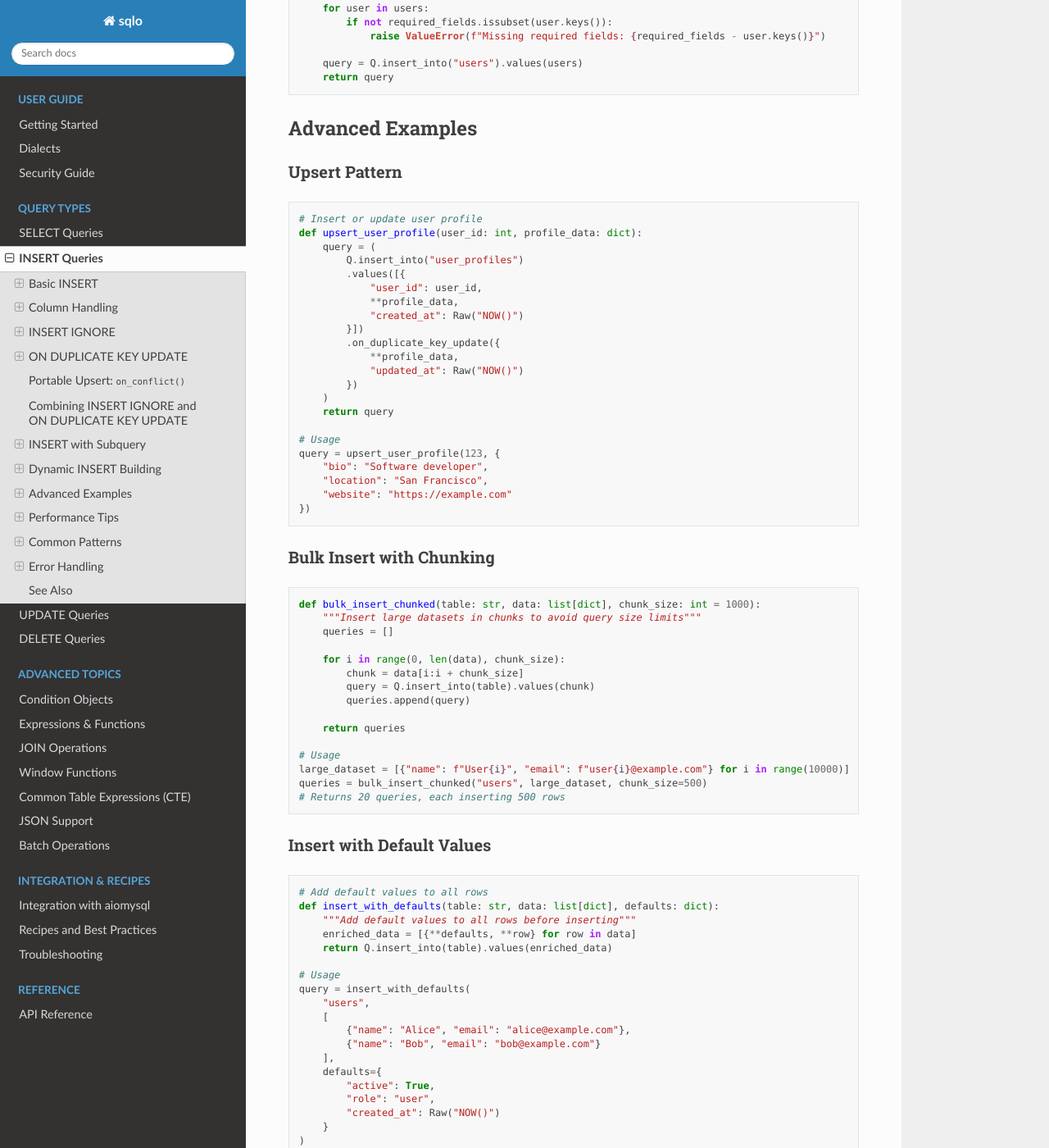
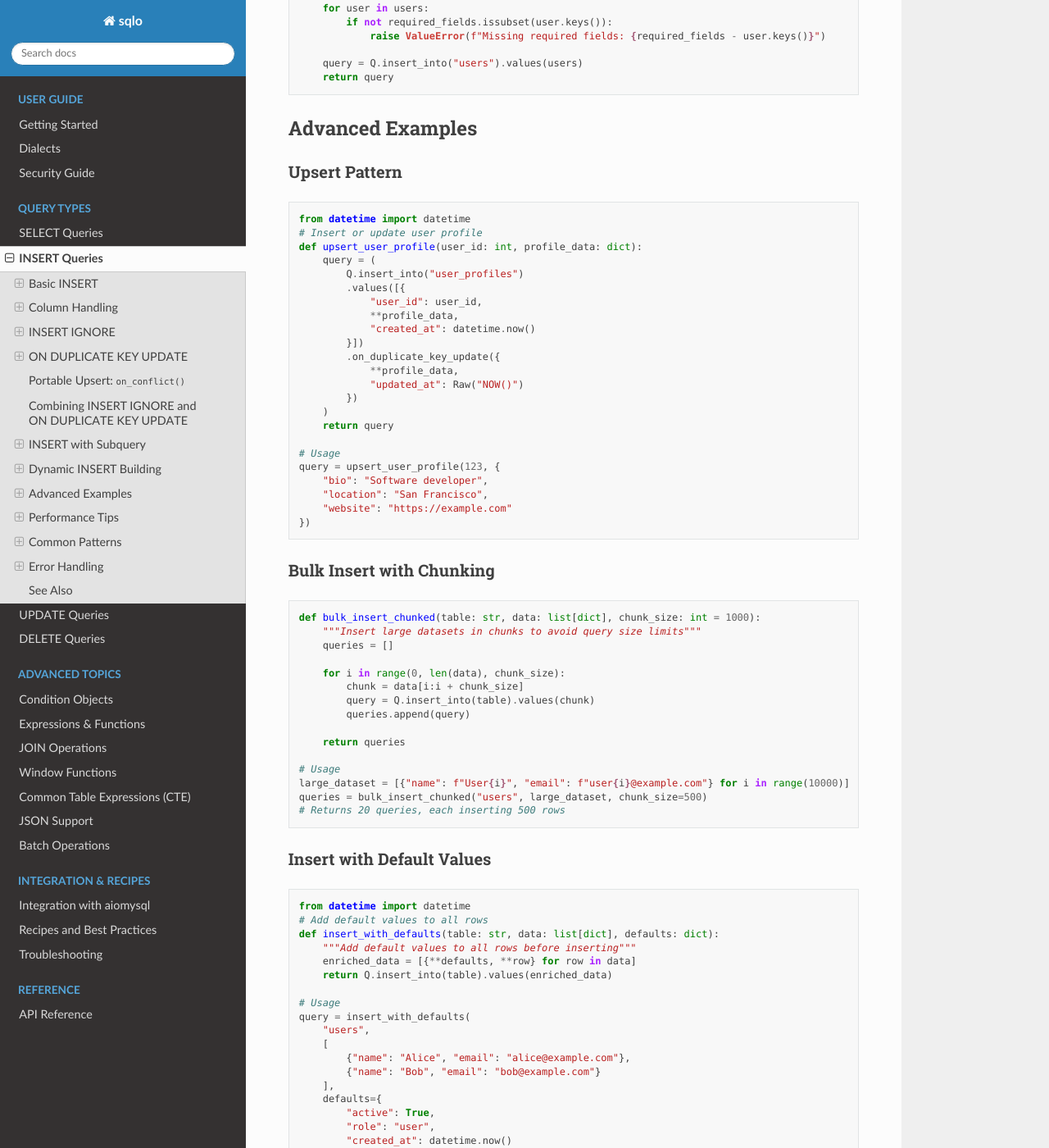
Before and after one commit to nan-guo/sqlo, a Sphinx documentation site: the page built from docs/insert.md, in a window 1280 px wide and 1400 px high, scrolled down 5280 px. Shown: the whole window at 82% size. Built offline with Sphinx 7.4.7 and the Read the Docs theme 3.1.0, drawn with Linux system fonts in a browser that asks for light colours; some of the changed text lies outside the part shown.

Commit message:
docs: do not pass Raw to values(), which binds it as a parameter

````diff
--- a/docs/insert.md
+++ b/docs/insert.md
@@ -277,6 +277,7 @@ def batch_insert_users(users: list[dict]):
 ### Upsert Pattern
 
 ```python
+from datetime import datetime
 # Insert or update user profile
 def upsert_user_profile(user_id: int, profile_data: dict):
     query = (
@@ -284,7 +285,7 @@ def upsert_user_profile(user_id: int, profile_data: dict):
         .values([{
             "user_id": user_id,
             **profile_data,
-            "created_at": Raw("NOW()")
+            "created_at": datetime.now()
         }])
         .on_duplicate_key_update({
             **profile_data,
@@ -324,6 +325,7 @@ queries = bulk_insert_chunked("users", large_dataset, chunk_size=500)
 ### Insert with Default Values
 
 ```python
+from datetime import datetime
 # Add default values to all rows
 def insert_with_defaults(table: str, data: list[dict], defaults: dict):
     """Add default values to all rows before inserting"""
@@ -340,7 +342,7 @@ query = insert_with_defaults(
     defaults={
         "active": True,
         "role": "user",
-        "created_at": Raw("NOW()")
+        "created_at": datetime.now()
     }
 )
 # Each row will have active, role, and created_at fields
@@ -426,12 +428,13 @@ query = Q.insert_into("posts").values([{
 ### Insert with JSON Data
 
 ```python
+from datetime import datetime
 import json
 
 query = Q.insert_into("settings").values([{
     "user_id": 123,
     "preferences": json.dumps({"theme": "dark", "language": "en"}),
-    "created_at": Raw("NOW()")
+    "created_at": datetime.now()
 }])
 ```
 
````
Also changed, not shown: docs/integration-aiomysql.md (+2 -1 lines), docs/recipes.md (+4 -2 lines).
